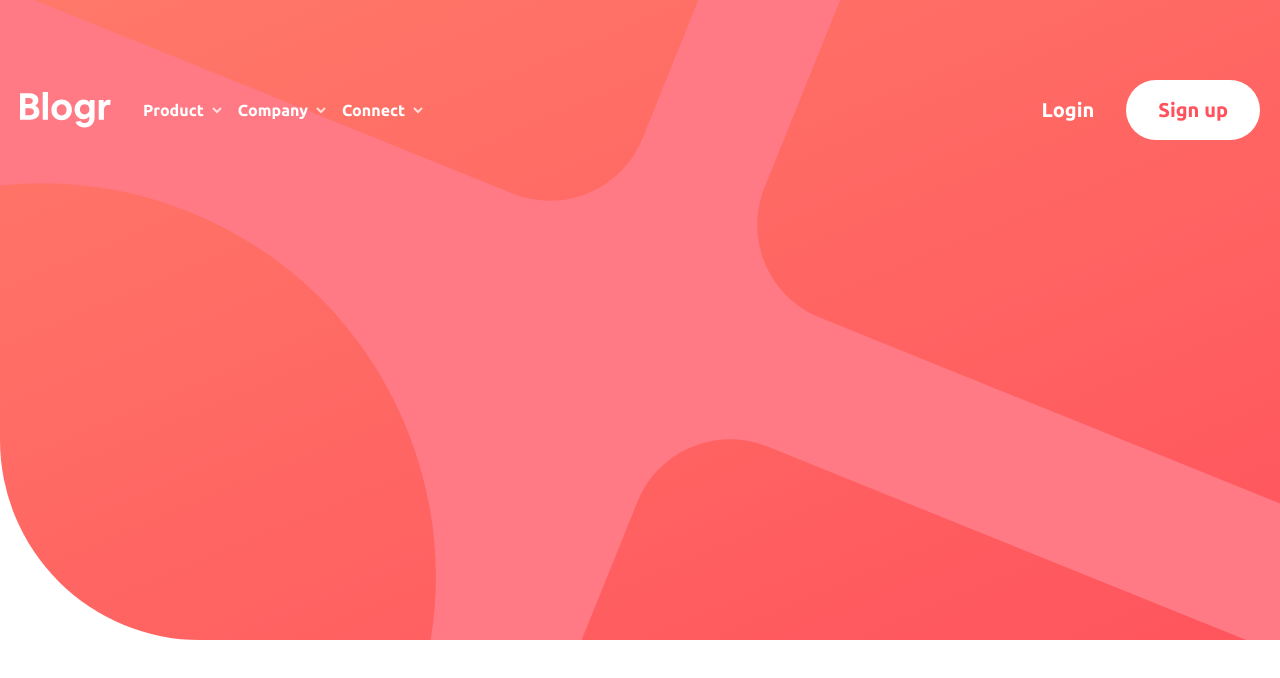
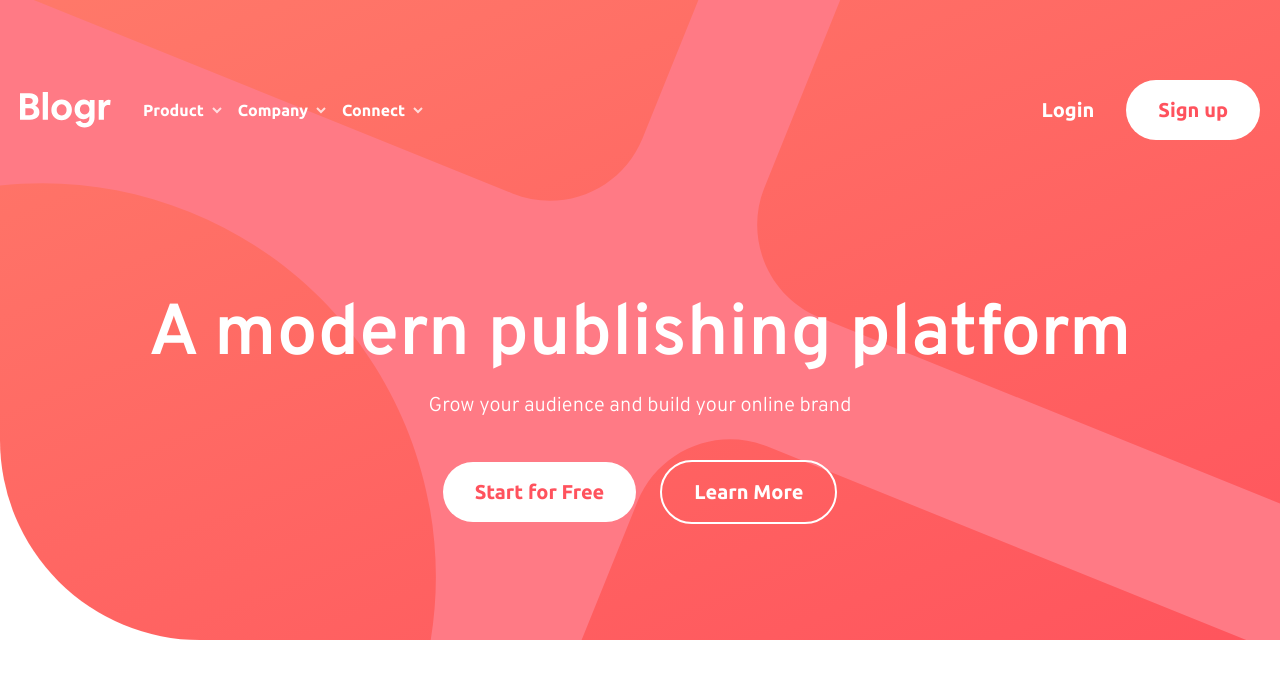
Before and after one commit to Md-Talim/bloggr-landing-page, a React (Vite) app: page / in a window 1280 px wide. Shown: the top 678 px of the page. Built offline with nearby package versions, Linux system fonts and the light colour scheme.

Commit message:
Build the hero section

```diff
--- a/src/App.tsx
+++ b/src/App.tsx
@@ -1,3 +1,4 @@
+import Button from './components/Button';
 import Navbar from './components/Navbar';
 
 const App = () => {
@@ -7,6 +8,22 @@ const App = () => {
       <header className="container md:px-5">
         <Navbar />
       </header>
+
+      <section className="container mt-28 md:mt-20">
+        <div className="text-center">
+          <h1 className="text-4xl md:text-7xl text-white font-bold">
+            A modern publishing platform
+          </h1>
+          <p className="text-lg md:text-xl mt-5 text-white">
+            Grow your audience and build your online brand
+          </p>
+        </div>
+
+        <div className="flex gap-6 mt-10 text-center w-full items-center justify-center">
+          <Button label="Start for Free" variant="primary" />
+          <Button label="Learn More" variant="underlined" />
+        </div>
+      </section>
     </main>
   );
 };
```
